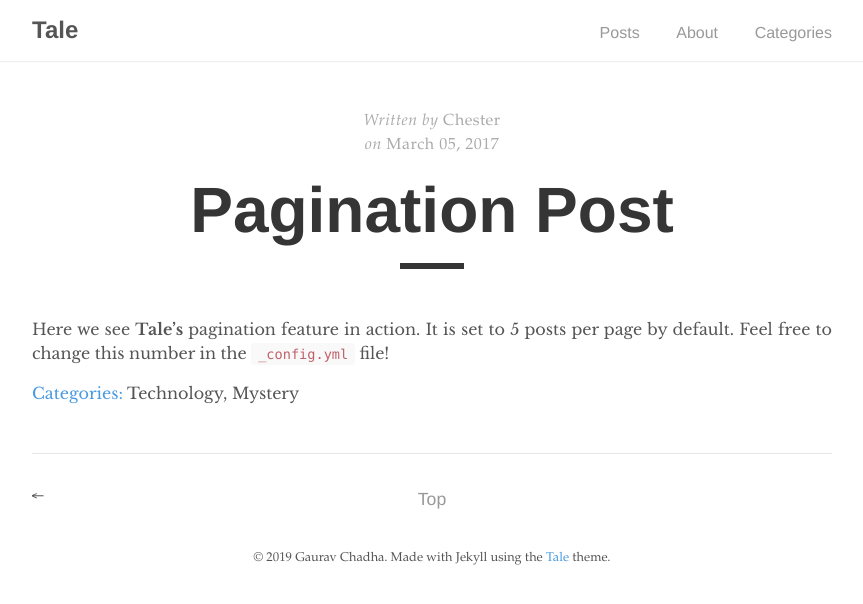
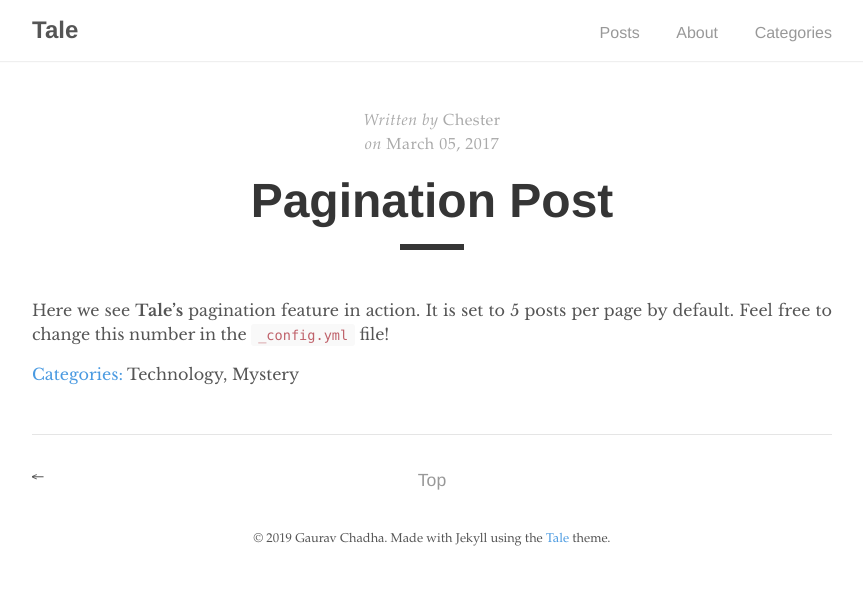
Before and after one commit to sayhigaurav/sayhigaurav.github.io, a Jekyll site: the page built from _posts/2017-03-05-pagination-post.md, in a window 1280 px wide. Shown: the top 604 px of the page, without its empty margins (208-1071 px from the left). Built offline with Jekyll 4.4.1, drawn with Linux system fonts in a browser that asks for light colours.

Commit message:
categories evaluation

```diff
--- a/_layouts/post.html
+++ b/_layouts/post.html
@@ -17,7 +17,7 @@ layout: default
     {% endif %}
   </div>
 
-  <h1 class="post-title" style="font-size: 4rem;">{{ page.title }}</h1>
+  <h1 class="post-title" style="font-size: 3rem;">{{ page.title }}</h1>
   <div class="post-line"></div>
 
   {{ content }}
```
